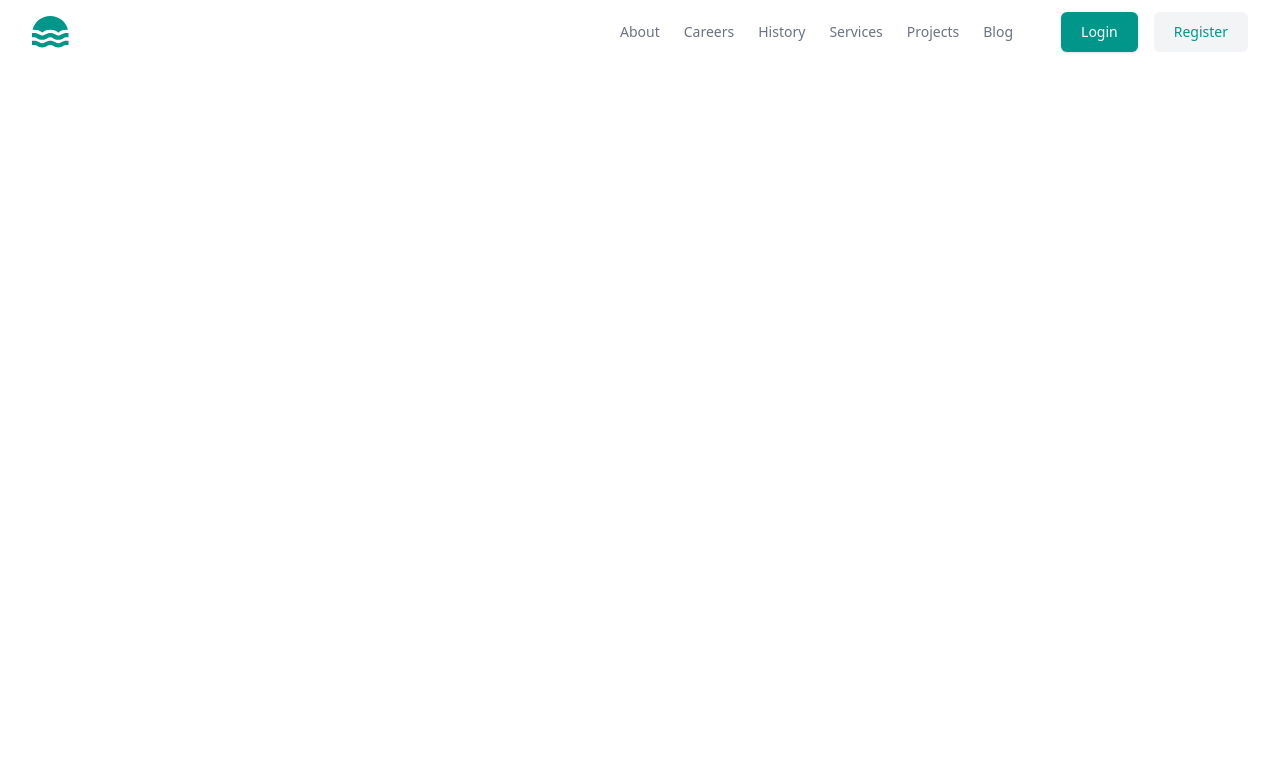
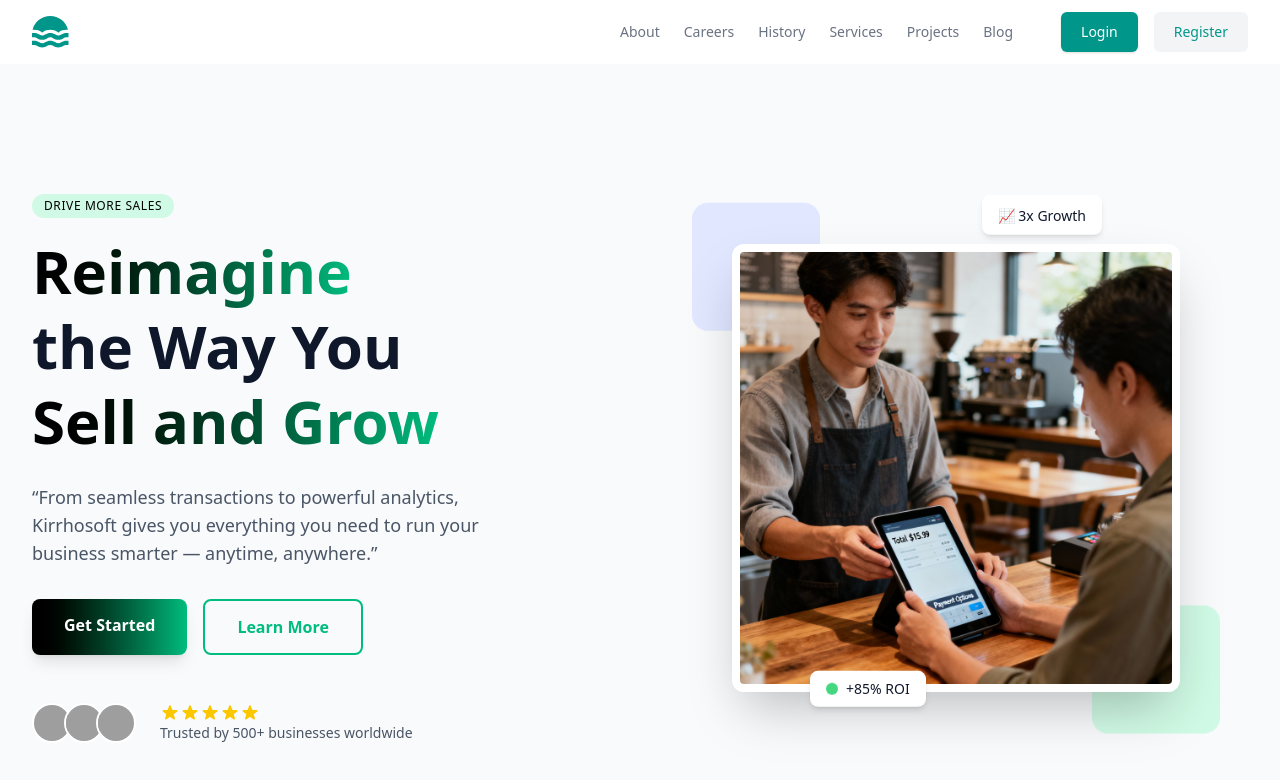
Before and after one commit to Shammi-Akhter/FlowPOS, a React (Vite) app: page / in a window 1280 px wide. Shown: the top 780 px of the page. Built offline with nearby package versions, Linux system fonts and the light colour scheme; grey boxes are pictures that could not be loaded.

Commit message:
Adding Hero Section

```diff
--- a/src/App.tsx
+++ b/src/App.tsx
@@ -1,3 +1,4 @@
+import Hero from "./Components/Hero"
 import Navbar from "./Components/Navbar"
 
 
@@ -8,6 +9,7 @@ function App() {
   return (
     <>
       <Navbar />
+      <Hero />
     </>
   )
 }
--- /dev/null
+++ b/src/Components/Hero.tsx
@@ -0,0 +1,117 @@
+export default function HeroSection() {
+  return (
+    <>
+      <style>{`
+
+
+        @keyframes float {
+          0%, 100% {
+            transform: translateY(0);
+          }
+          50% {
+            transform: translateY(-20px);
+          }
+        }
+
+        @keyframes float-reverse {
+          0%, 100% {
+            transform: translateY(0);
+          }
+          50% {
+            transform: translateY(20px);
+          }
+        }
+
+        .animate-float {
+          animation: float 6s ease-in-out infinite;
+        }
+
+        .animate-float-reverse {
+          animation: float-reverse 5s ease-in-out infinite;
+        }
+
+        .animate-float-badge {
+          animation: float 4s ease-in-out infinite;
+        }
+      `}</style>
+
+      <section className="hero-section relative overflow-hidden bg-slate-50 text-slate-900 mb-10">
+        {/* Background gradient */}
+        <div className="absolute inset-0 bg-gradient-to-br from-indigo-50 via-slate-50 to-emerald-50 -z-10"></div>
+
+
+        {/* Main content */}
+        <div className="max-w-7xl mx-auto px-4 sm:px-6 lg:px-8 py-24 md:py-32">
+          <div className="grid grid-cols-1 md:grid-cols-2 gap-12 items-center">
+            {/* Left content */}
+            <div className="text-center md:text-left">
+              <span className="inline-block px-3 py-1 text-xs font-medium tracking-wider text-black uppercase rounded-full bg-emerald-100 mb-4">
+                Drive More Sales
+              </span>
+              <h1 className="text-4xl sm:text-5xl lg:text-6xl font-bold leading-tight mb-6">
+                <span className="bg-clip-text text-transparent bg-gradient-to-r from-black to-emerald-500">Reimagine </span> <br /> the Way You {' '} <br />
+                <span className="bg-clip-text text-transparent bg-gradient-to-r from-black to-emerald-500">Sell and Grow</span>
+              </h1>
+              <p className="text-lg text-gray-600 mb-8 max-w-lg mx-auto md:mx-0">
+                “From seamless transactions to powerful analytics, Kirrhosoft gives you everything you need to run your business smarter — anytime, anywhere.”
+              </p>
+              <div className="flex flex-col sm:flex-row gap-4 justify-center md:justify-start">
+                <a
+                  href="#"
+                  className="px-8 py-3.5 rounded-lg bg-gradient-to-r from-black to-emerald-500 hover:from-black hover:to-emerald-600 text-white font-semibold shadow-lg hover:shadow-xl transition-all duration-300"
+                >
+                  Get Started
+                </a>
+                <a
+                  href="#"
+                  className="px-8 py-3.5 rounded-lg border-2 border-emerald-500  text-emerald-500  font-semibold hover:bg-emerald-50 transition-all duration-300"
+                >
+                  Learn More
+                </a>
+              </div>
+
+              <div className="mt-12 flex items-center justify-center md:justify-start gap-6">
+                <div className="flex -space-x-2">
+                  <img className="w-10 h-10 rounded-full border-2 border-white" src="https://randomuser.me/api/portraits/women/12.jpg" alt="Client" />
+                  <img className="w-10 h-10 rounded-full border-2 border-white" src="https://randomuser.me/api/portraits/men/32.jpg" alt="Client" />
+                  <img className="w-10 h-10 rounded-full border-2 border-white" src="https://randomuser.me/api/portraits/women/45.jpg" alt="Client" />
+                </div>
+                <div>
+                  <div className="flex items-center">
+                    {[...Array(5)].map((_, i) => (
+                      <svg key={i} className="w-5 h-5 text-yellow-400" fill="currentColor" viewBox="0 0 20 20">
+                        <path d="M9.049 2.927c.3-.921 1.603-.921 1.902 0l1.07 3.292a1 1 0 00.95.69h3.462c.969 0 1.371 1.24.588 1.81l-2.8 2.034a1 1 0 00-.364 1.118l1.07 3.292c.3.921-.755 1.688-1.54 1.118l-2.8-2.034a1 1 0 00-1.175 0l-2.8 2.034c-.784.57-1.838-.197-1.539-1.118l1.07-3.292a1 1 0 00-.364-1.118L2.98 8.72c-.783-.57-.38-1.81.588-1.81h3.461a1 1 0 00.951-.69l1.07-3.292z"></path>
+                      </svg>
+                    ))}
+                  </div>
+                  <p className="text-sm text-gray-600">Trusted by 500+ businesses worldwide</p>
+                </div>
+              </div>
+            </div>
+
+            {/* Right content - Illustration */}
+            <div className="relative">
+              <div className="relative max-w-md mx-auto">
+                <div className="absolute -top-10 -left-10 w-32 h-32 bg-indigo-100 rounded-2xl animate-float" style={{ zIndex: 0 }}></div>
+                <div className="absolute -bottom-10 -right-10 w-32 h-32 bg-emerald-100 rounded-2xl animate-float-reverse" style={{ zIndex: 0 }}></div>
+                <img
+                  className="relative rounded-xl shadow-2xl border-8 border-white"
+                  src="/images/hero.png"
+                  alt="Digital Marketing"
+                  style={{ zIndex: 1 }}
+                />
+              </div>
+              <div className="absolute -bottom-8 left-1/4 bg-white px-4 py-2 rounded-lg shadow-md flex items-center animate-float-badge" style={{ zIndex: 2 }}>
+                <div className="w-3 h-3 bg-green-500 rounded-full mr-2 animate-pulse"></div>
+                <span className="text-sm font-medium">+85% ROI</span>
+              </div>
+              <div className="absolute -top-8 right-1/4 bg-white px-4 py-2 rounded-lg shadow-md animate-float-badge" style={{ zIndex: 2 }}>
+                <span className="text-sm font-medium">📈 3x Growth</span>
+              </div>
+            </div>
+          </div>
+        </div>
+      </section>
+    </>
+  );
+}
--- /dev/null
+++ b/tailwind.config.js
@@ -0,0 +1,27 @@
+/** @type {import('tailwindcss').Config} */
+export default {
+  content: [
+    "./index.html",
+    "./src/**/*.{js,ts,jsx,tsx}",
+  ],
+  theme: {
+    extend: {
+
+      keyframes: {
+        float: {
+          "0%, 100%": { transform: "translateY(0)" },
+          "50%": { transform: "translateY(-15px)" },
+        },
+        "float-reverse": {
+          "0%, 100%": { transform: "translateY(0)" },
+          "50%": { transform: "translateY(15px)" },
+        },
+      },
+      animation: {
+        float: "float 6s ease-in-out infinite",
+        "float-reverse": "float-reverse 7s ease-in-out infinite",
+      },
+    },
+  },
+  plugins: [],
+};
```
Also changed, not shown: public/images/hero.png (added), src/index.css (line endings or trailing spaces).
